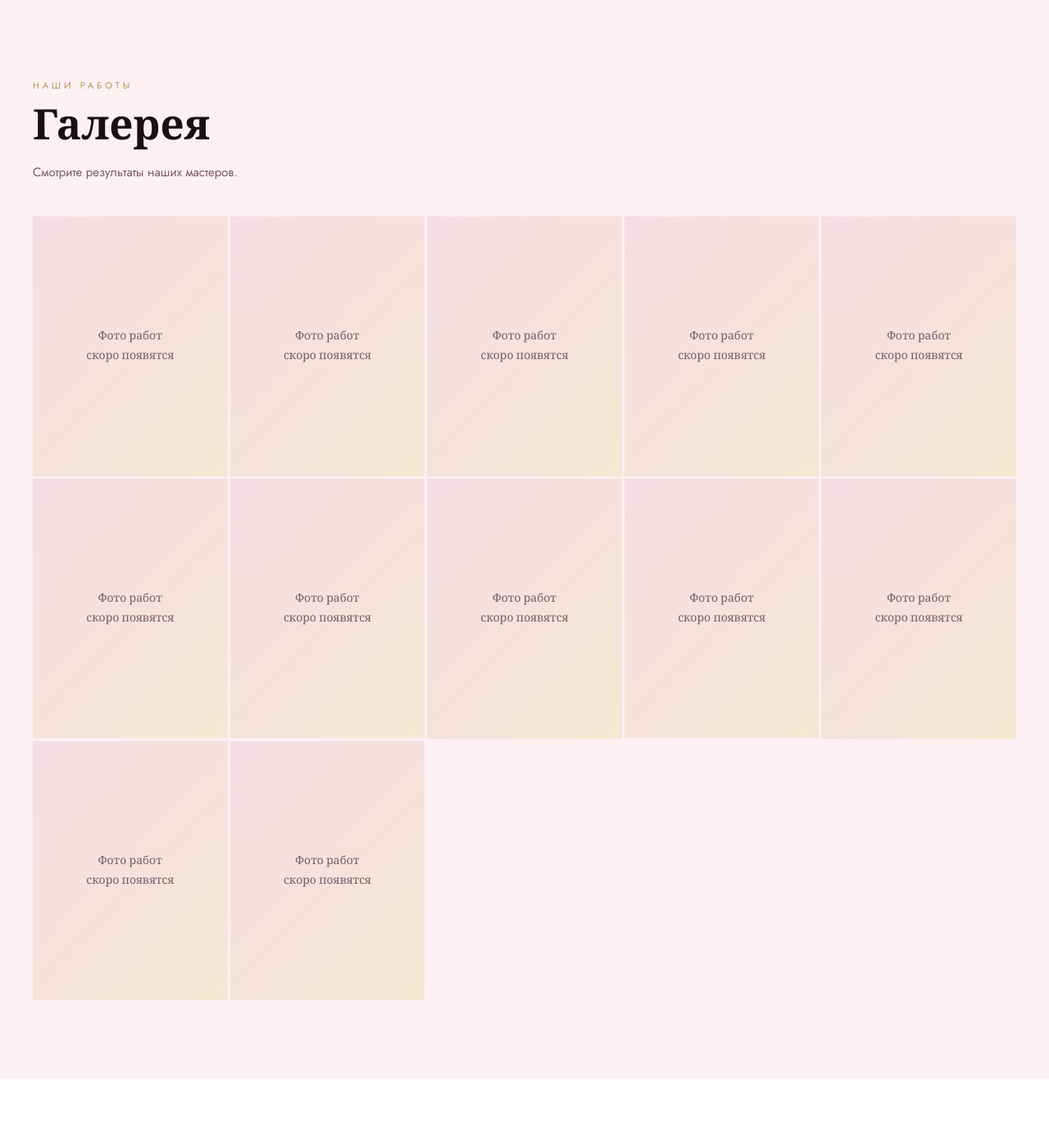
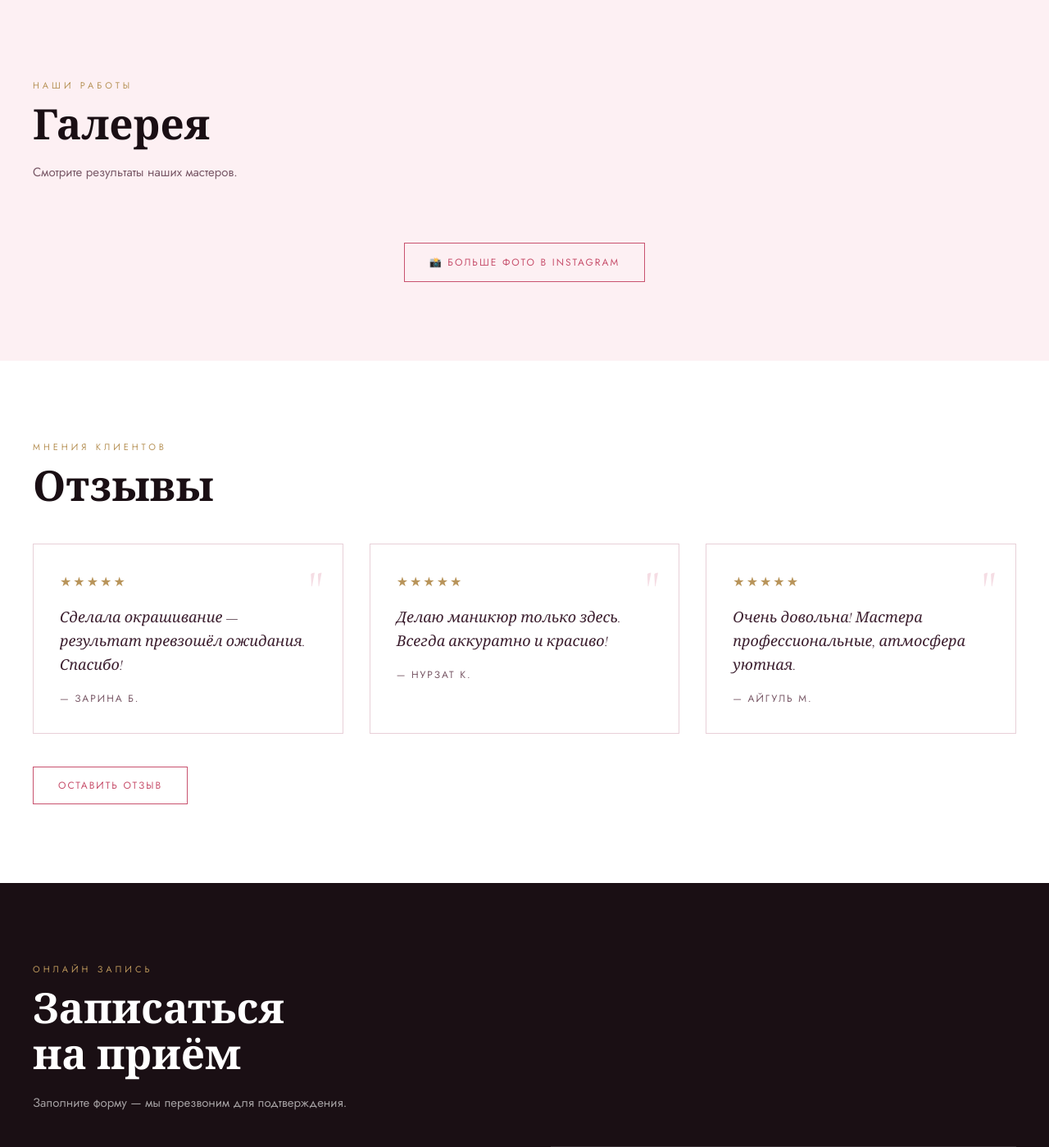
Before and after one commit to iasemin005-arch/yasemin_salon, a Django app: page / in a window 1280 px wide. Shown: the part 1916-3315 px from the top of the page at 82% size. Run offline with Django 5.2, Linux system fonts and the light colour scheme; data comes from the database, SQL or seed files in the repository; data that the repository does not hold is empty.

Commit message:
Update gallery section with Instagram content
Replaced the gallery section with Instagram embeds and a link to the Instagram page.

```diff
--- a/templates/salon/home.html
+++ b/templates/salon/home.html
@@ -116,28 +116,23 @@
   </div>
 </section>
 
+
 <!-- GALLERY -->
 <section id="gallery">
   <div class="section-inner">
     <p class="section-label">Наши работы</p>
     <h2 class="section-title">Галерея</h2>
     <p class="section-sub">Смотрите результаты наших мастеров.</p>
-    <div class="gallery-grid">
-      {% for photo in gallery %}
-      <div class="gallery-item">
-        <img src="{{ photo.image.url }}" alt="{{ photo.title }}" loading="lazy">
-      </div>
-      {% empty %}
-      {% for i in "123456789012" %}
-      <div class="gallery-item">
-        <div class="gallery-placeholder">Фото работ<br>скоро появятся</div>
-      </div>
-      {% endfor %}
-      {% endfor %}
+    <div style="display:grid;grid-template-columns:repeat(auto-fill,minmax(300px,1fr));gap:1rem;margin-top:2.5rem;">
+      <blockquote class="instagram-media" data-instgrm-permalink="https://www.instagram.com/p/DXJWk9ACFrF/" data-instgrm-version="14" style="width:100%;"></blockquote>
+      <blockquote class="instagram-media" data-instgrm-permalink="https://www.instagram.com/reel/DW3tZT0ghpv/" data-instgrm-version="14" style="width:100%;"></blockquote>
+      <blockquote class="instagram-media" data-instgrm-permalink="https://www.instagram.com/salon_podruzhki_osh/" data-instgrm-version="14" style="width:100%;"></blockquote>
+    </div>
+    <div style="text-align:center;margin-top:2rem;">
+      <a href="https://instagram.com/salon_podruzhki_osh" class="btn btn-outline" target="_blank">📸 Больше фото в Instagram</a>
     </div>
   </div>
 </section>
-
 <!-- REVIEWS -->
 <section id="reviews">
   <div class="section-inner">
```
